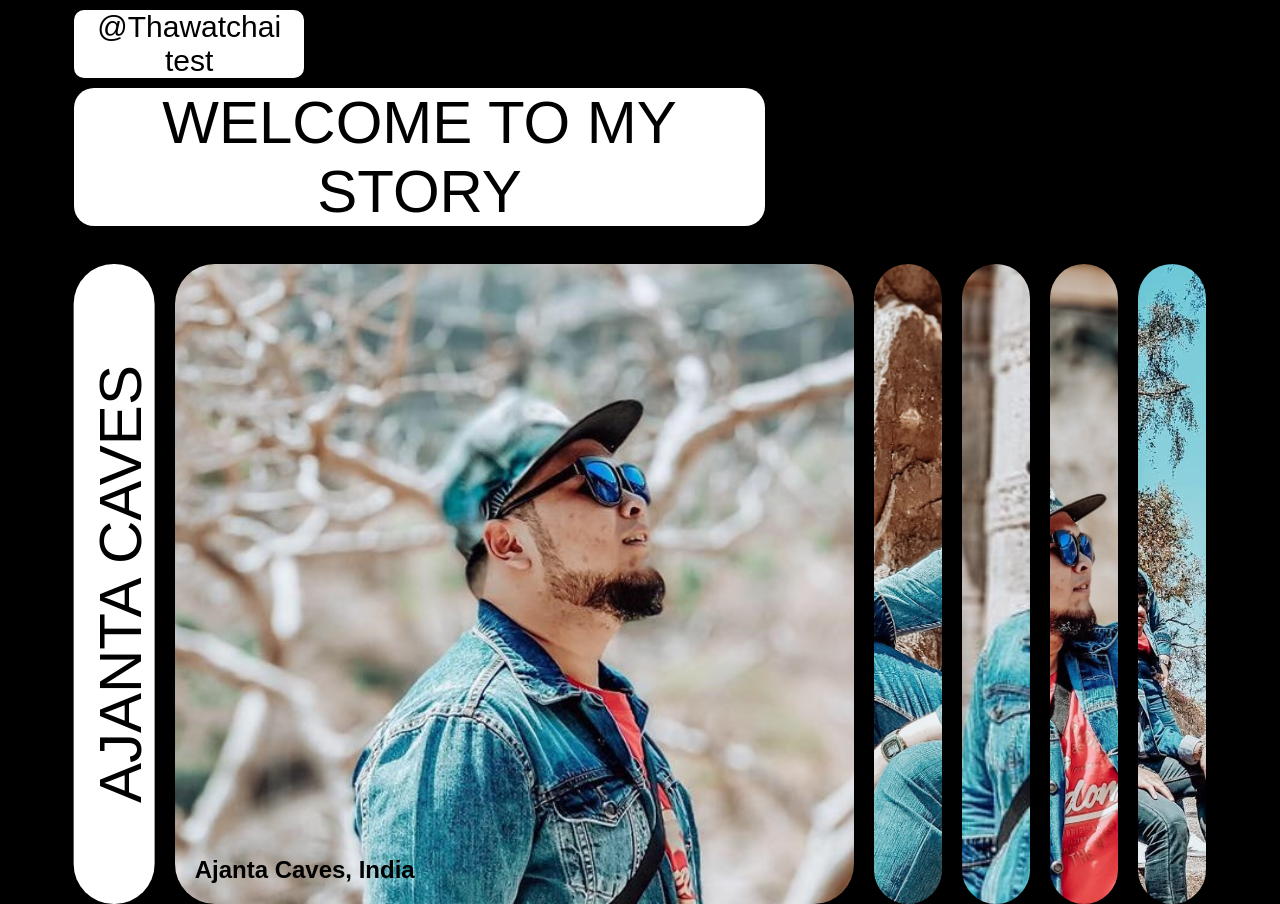
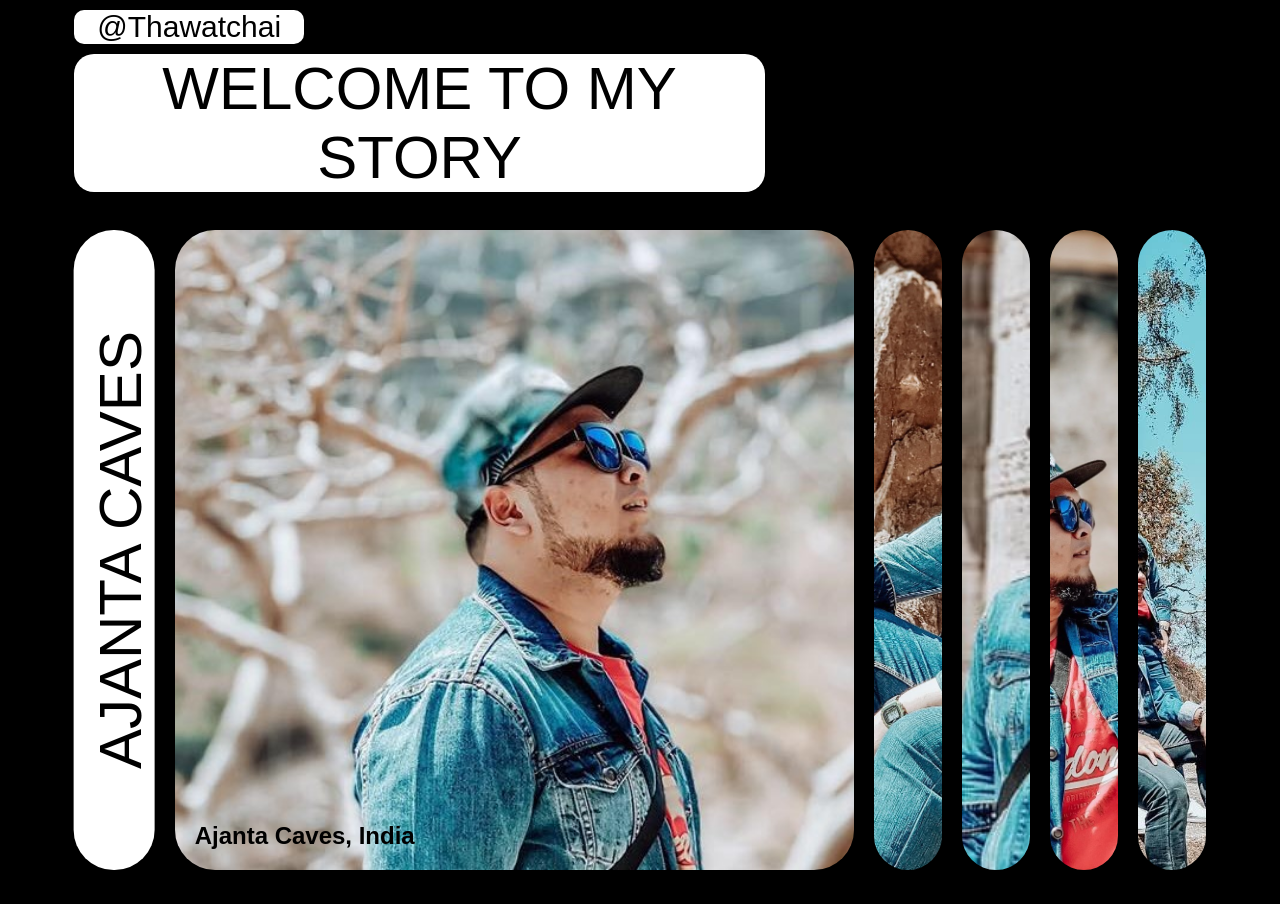
Before and after one commit to Thawatchai-Yango/travel_blog.com, a plain HTML site: page index.html in a window 1280 px wide. Shown: the top 904 px of the page. Drawn offline with Linux system fonts and the light colour scheme; grey boxes are pictures that could not be loaded; a web font is replaced by a local one.

Commit message:
Update index.html

```diff
--- a/index.html
+++ b/index.html
@@ -10,7 +10,7 @@
 
   <body>
     <left>
-      <div class="head_title">@Thawatchai test</div>
+      <div class="head_title">@Thawatchai</div>
       <div class="head_title2">WELCOME TO MY STORY</div>
       <br>
     <div class="container">
```
